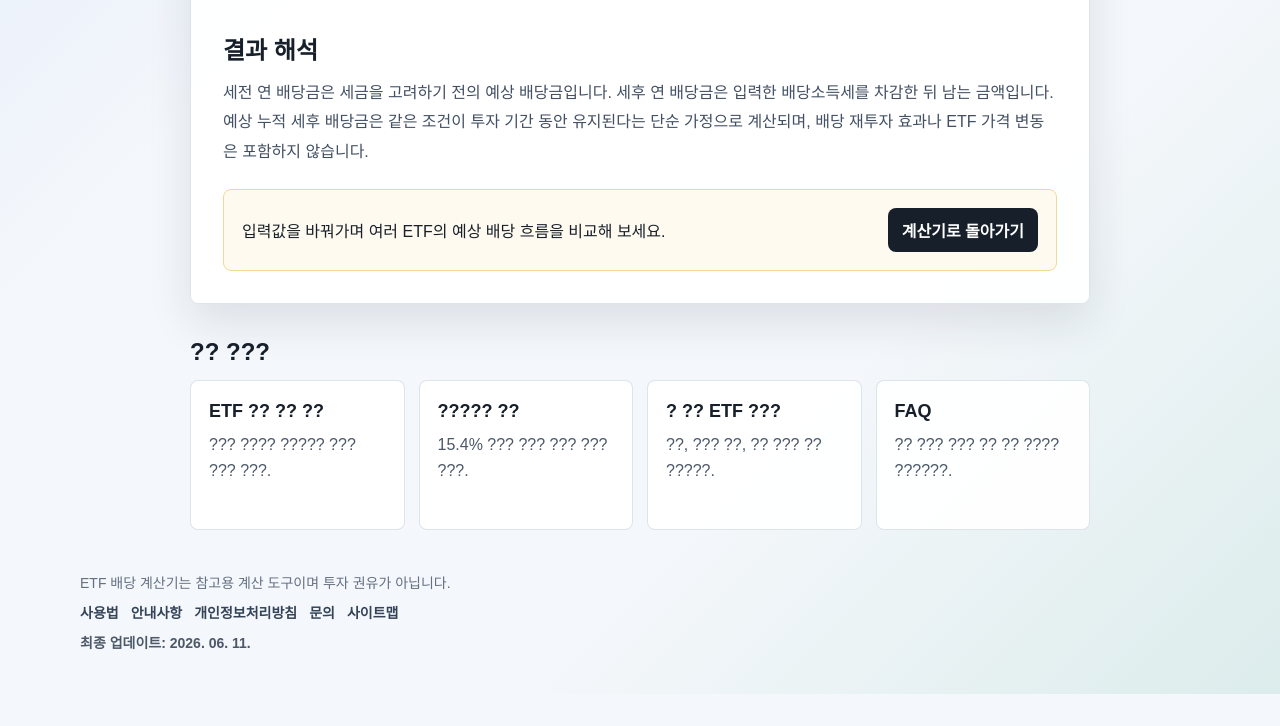
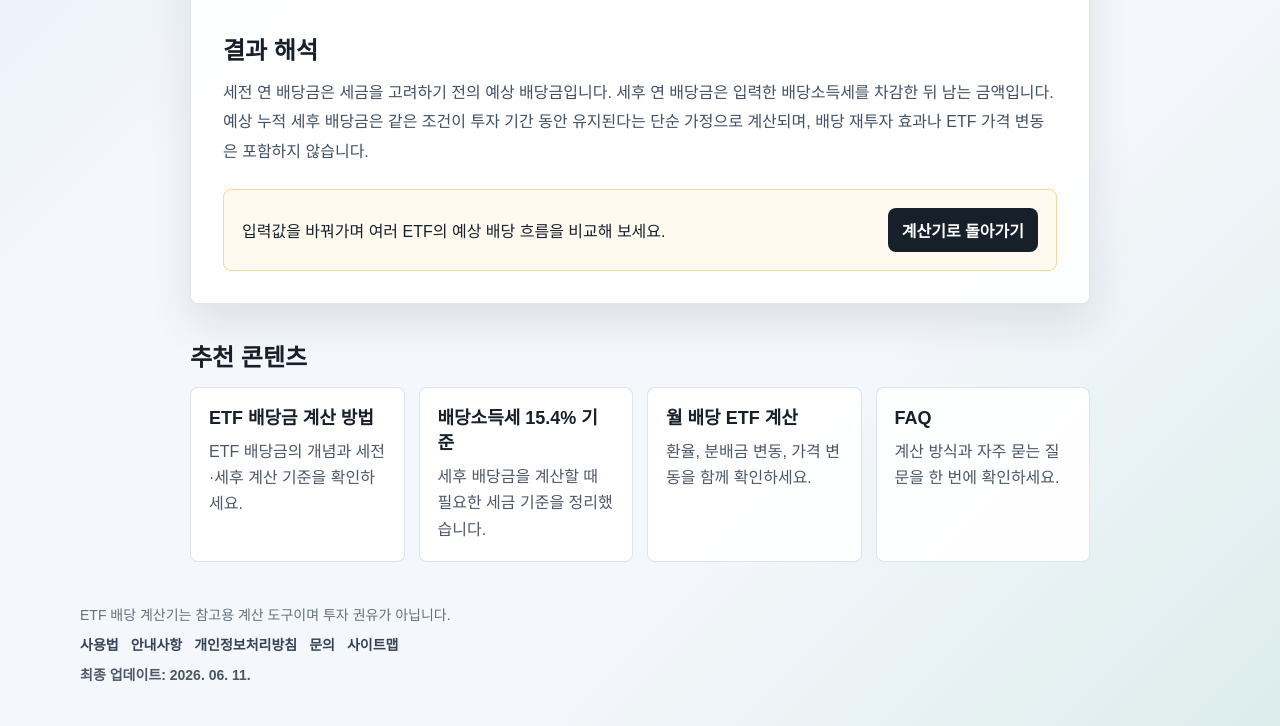
Before and after one commit to DongJoo99/etf-dividend-calculator, a plain HTML site: page usage.html in a window 1280 px wide. Shown: the part 545-1271 px from the top of the page. Before the commit the page ends 1239 px from the top, so only its background shows below. Drawn offline with Linux system fonts and the light colour scheme.

Commit message:
fix: repair Korean text encoding

```diff
--- a/usage.html
+++ b/usage.html
@@ -22,13 +22,13 @@
 {
   "@context": "https://schema.org",
   "@type": "WebPage",
-  "name": "ETF ?? ??? ???",
+  "name": "ETF 배당 계산기 사용법",
   "url": "https://etf-dividend-calculator.vercel.app/usage.html",
-  "description": "ETF ?? ??? ?? ??? ?? ?? ?? ??? ?????.",
+  "description": "ETF 배당 계산기에서 투자금, 예상 연 배당률, 배당소득세, 투자 기간을 입력하고 세전·세후 배당금을 확인하는 방법을 안내합니다.",
   "inLanguage": "ko-KR",
   "isPartOf": {
     "@type": "WebSite",
-    "name": "ETF ?? ???",
+    "name": "ETF 배당 계산기",
     "url": "https://etf-dividend-calculator.vercel.app/"
   }
 }
@@ -73,24 +73,24 @@
       </div>
     </article>
 
-    <section class="recommended-section" aria-label="?? ???">
-      <h2>?? ???</h2>
+    <section class="recommended-section" aria-label="추천 콘텐츠">
+      <h2>추천 콘텐츠</h2>
       <div class="recommended-grid">
         <a class="panel recommended-card" href="etf-dividend-guide.html">
-          <strong>ETF ?? ?? ??</strong>
-          <p>??? ???? ????? ??? ??? ???.</p>
+          <strong>ETF 배당금 계산 방법</strong>
+          <p>ETF 배당금의 개념과 세전·세후 계산 기준을 확인하세요.</p>
         </a>
         <a class="panel recommended-card" href="dividend-tax-guide.html">
-          <strong>????? ??</strong>
-          <p>15.4% ??? ??? ??? ??? ???.</p>
+          <strong>배당소득세 15.4% 기준</strong>
+          <p>세후 배당금을 계산할 때 필요한 세금 기준을 정리했습니다.</p>
         </a>
         <a class="panel recommended-card" href="monthly-dividend-etf.html">
-          <strong>? ?? ETF ???</strong>
-          <p>??, ??? ??, ?? ??? ?? ?????.</p>
+          <strong>월 배당 ETF 계산</strong>
+          <p>환율, 분배금 변동, 가격 변동을 함께 확인하세요.</p>
         </a>
         <a class="panel recommended-card" href="faq.html">
           <strong>FAQ</strong>
-          <p>?? ??? ??? ?? ?? ???? ??????.</p>
+          <p>계산 방식과 자주 묻는 질문을 한 번에 확인하세요.</p>
         </a>
       </div>
     </section>
```
Also changed, not shown: contact.html (+9 -9 lines), dividend-tax-guide.html (+9 -9 lines), etf-dividend-guide.html (+9 -9 lines), faq.html (+9 -9 lines), index.html (+9 -9 lines), monthly-dividend-etf.html (+9 -9 lines), notice.html (+12 -12 lines).
